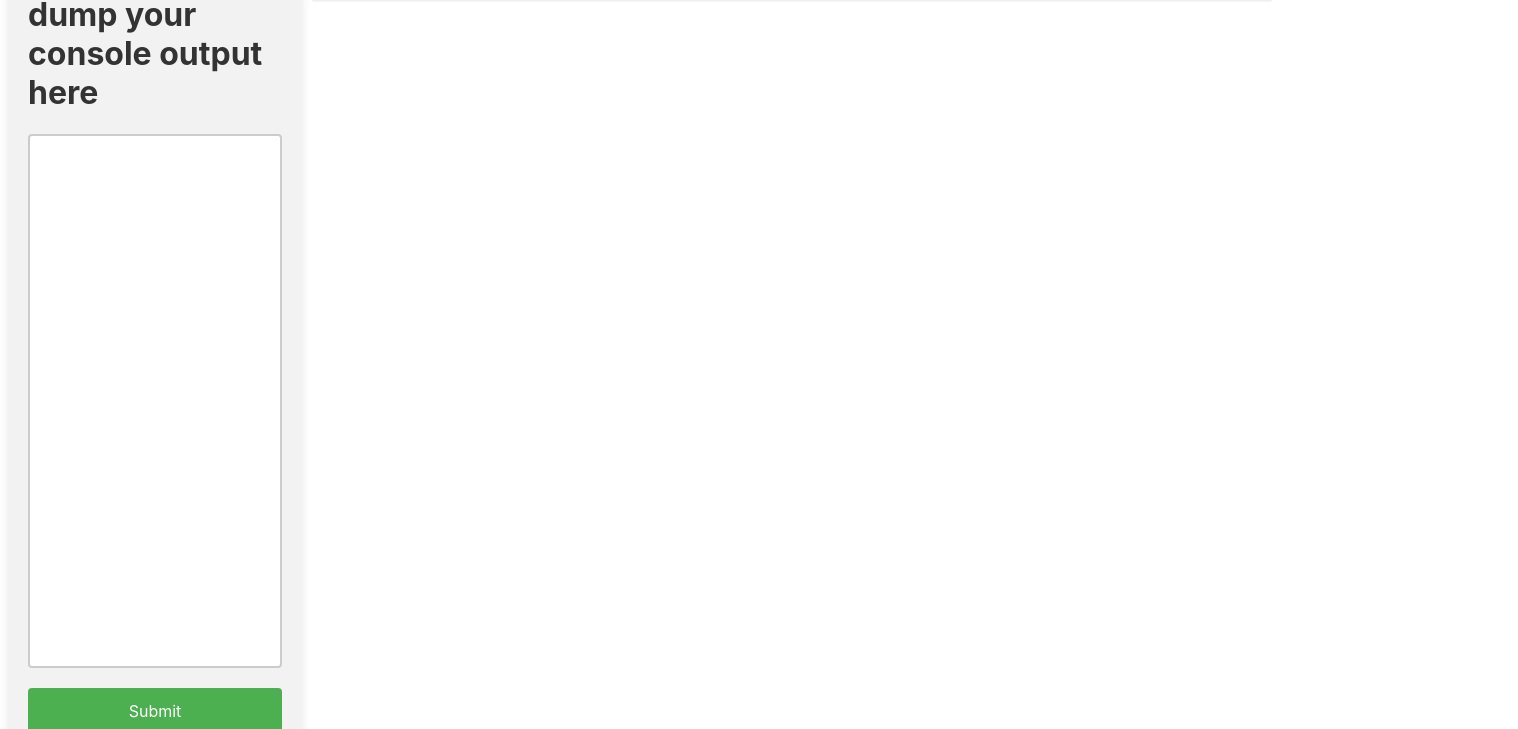
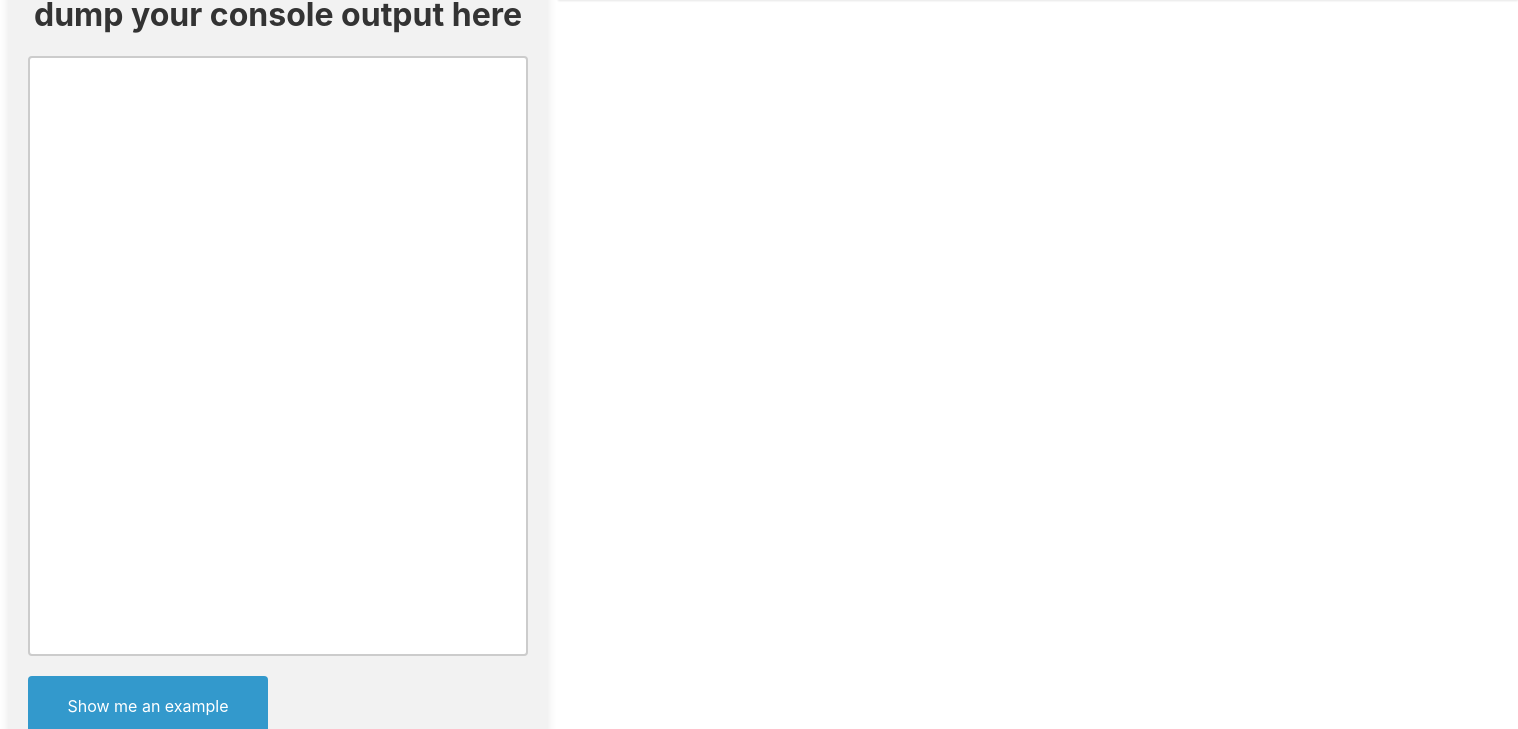
Before and after one commit to wahlp/tf2cssplg, a Svelte app: page / in a window 1280 px wide. Shown: the part 54-783 px from the top of the page, 1518 px wide, since content can reach past the window. Built offline with nearby package versions, Linux system fonts and the light colour scheme.

Commit message:
add sample data

```diff
--- a/src/Formatter.svelte
+++ b/src/Formatter.svelte
@@ -15,14 +15,37 @@
 
     outputData = parseNameIdPairs(inputText);
   }
+
+  function loadExample(event) {
+    event.preventDefault();
+
+    fetch('./sample.txt')
+      .then(response => response.text())
+      .then(data => {
+        inputText = data;
+      });
+  }
+
+  function clearTextarea(event) {
+    event.preventDefault();
+
+    inputText = '';
+    localStorage.removeItem('inputText');
+  }
 </script>
 
 <div class="container">
-  <form on:submit|preventDefault={handleSubmit}>
-    <h1>dump your console output here</h1>
-    <textarea class="input" spellcheck="false" bind:value={inputText} on:input={handleInput} />
-    <button class="button" type="submit">Submit</button>
-  </form>
+  <div class="form-container">
+    <form on:submit|preventDefault={handleSubmit}>
+      <h1>dump your console output here</h1>
+      <textarea class="input" spellcheck="false" bind:value={inputText} on:input={handleInput} />
+      <div class="button-container">
+        <button class="button button-example" on:click={loadExample}>Show me an example</button>
+        <button class="button button-clear" on:click={clearTextarea}>Clear</button>
+        <button class="button button-submit" type="submit">Submit</button>
+      </div>
+    </form>
+  </div>
   <div class="table-container">
     <table>
       <thead>
@@ -64,11 +87,18 @@
     margin-left: 10px;
   }
 
+  .form-container {
+    display: flex;
+    flex-direction: column;
+    align-items: center;
+    width: 100%;
+  }
+
   form {
     display: flex;
     flex-direction: column;
     align-items: center;
-    width: 50%;
+    width: 100%;
     padding: 20px;
     background-color: #f2f2f2;
     border-radius: 8px;
@@ -89,10 +119,12 @@
     font-family: monospace;
   }
 
+  .button-container {
+    height: 60px;
+  }
+
   .button {
-    width: 100%;
-    height: 50px;
-    background-color: #4caf50;
+    height: 100%;
     color: white;
     border: none;
     border-radius: 4px;
@@ -100,8 +132,31 @@
     transition: background-color 0.2s;
   }
 
-  .button:hover {
+  .button-submit {
+    width: 180px;
+    background-color: #4caf50;
+  }
+  .button-submit:hover {
     background-color: #3e8e41;
+  }
+
+  .button-example {
+    width: 240px;
+    margin-right: 260px;
+    background-color: #3399cc;
+  }
+
+  .button-example:hover {
+    background-color: #2d85b1;
+  }
+
+  .button-clear {
+    width: 180px;
+    background-color: #ff7675;
+  }
+
+  .button-clear:hover {
+    background-color: #d96363;
   }
 
   table {
```
Also changed, not shown: public/sample.txt (added).
